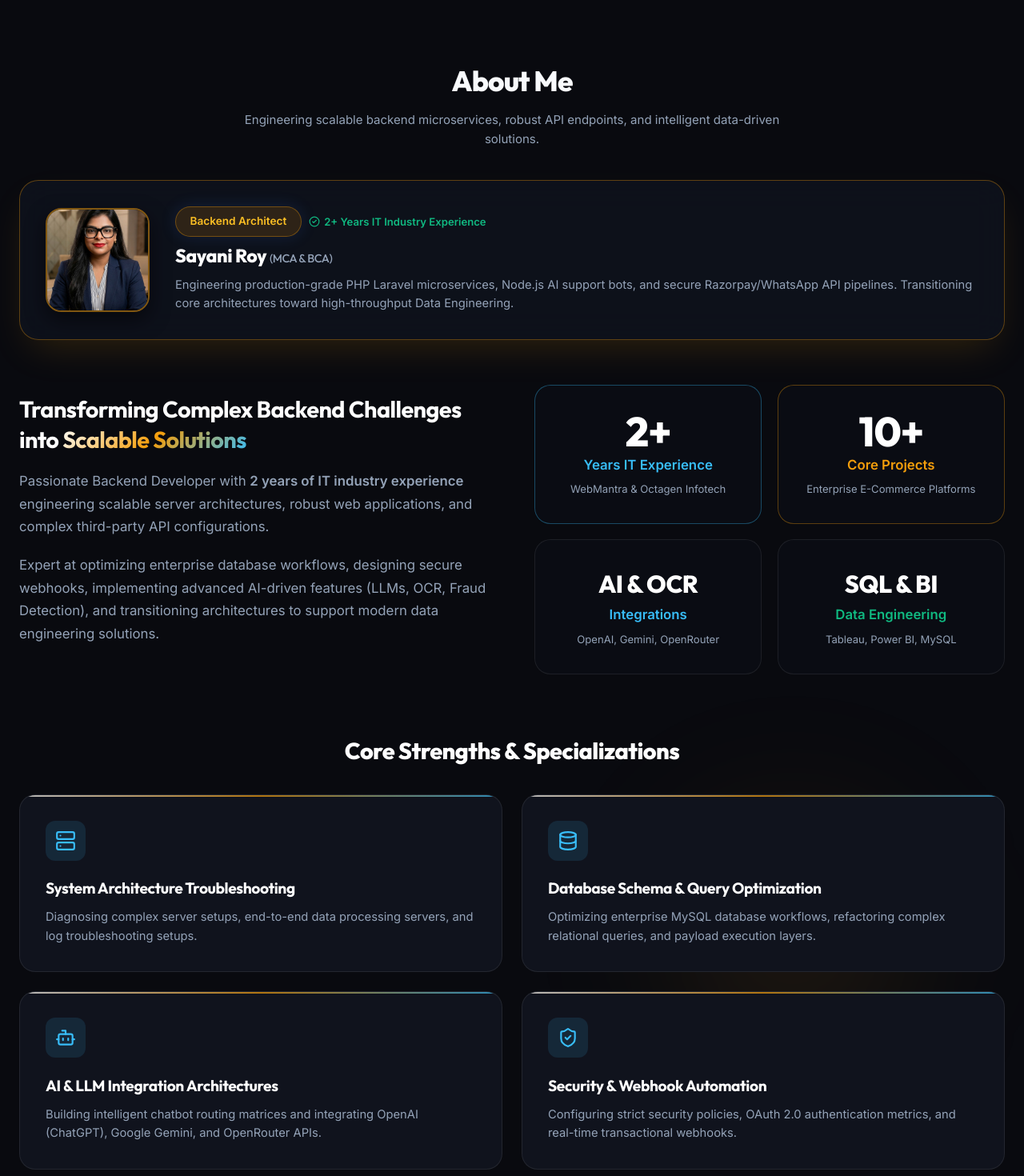
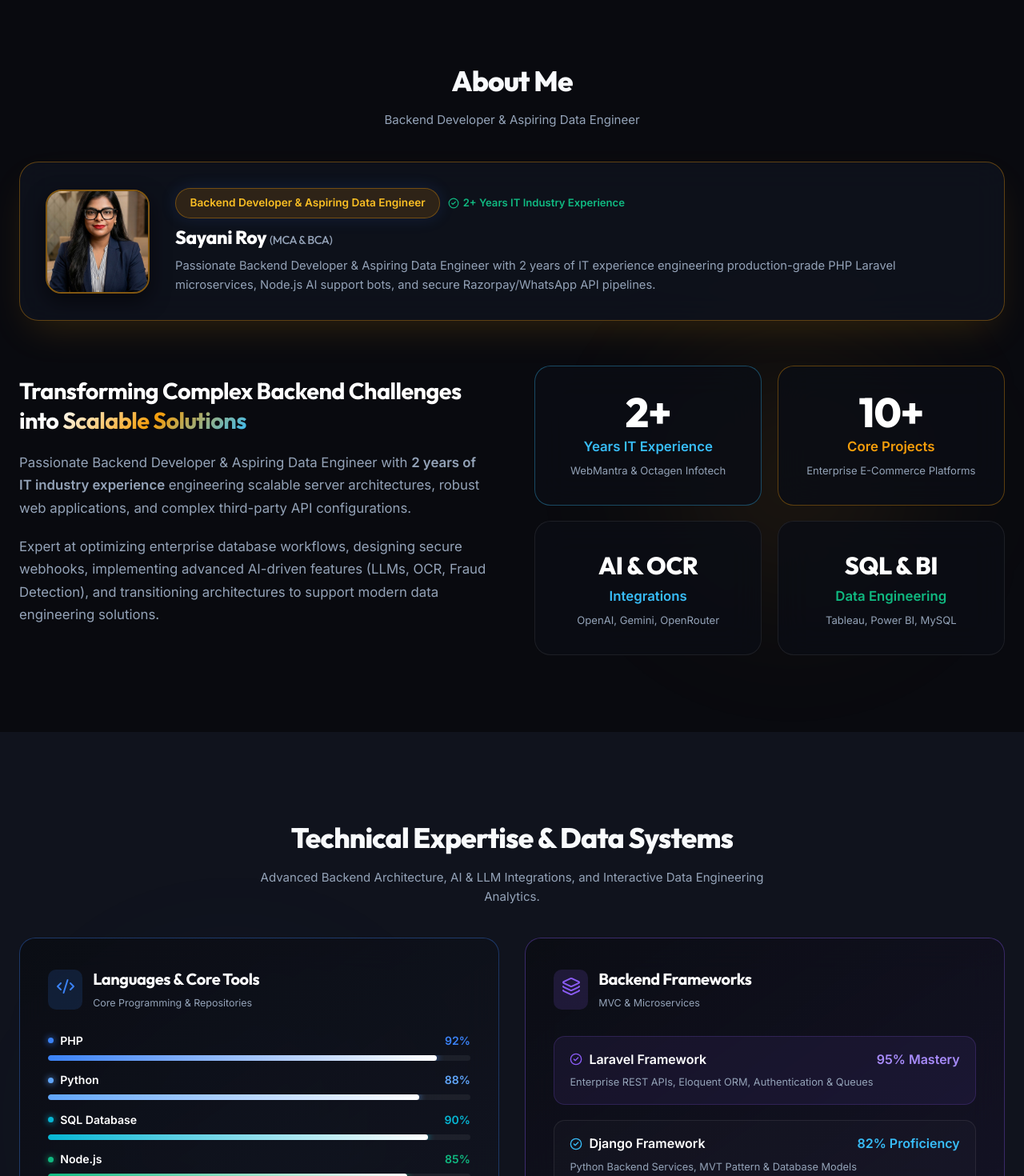
Before and after one commit to TechHub88/portfolio, a React (Vite) app: page / in a window 1280 px wide. Shown: the part 1300-2770 px from the top of the page at 80% size. Built offline with nearby package versions, Linux system fonts and the light colour scheme.

Commit message:
Update bio, remove unwanted sections, add Docker and CI/CD skills

```diff
--- a/src/components/About.jsx
+++ b/src/components/About.jsx
@@ -1,6 +1,6 @@
 import React, { useState, useEffect, useRef } from 'react';
 import { motion } from 'framer-motion';
-import { Database, ShieldCheck, Server, Bot, MapPin, Award, CheckCircle2 } from 'lucide-react';
+import { CheckCircle2 } from 'lucide-react';
 
 const CountUp = ({ endValue, duration = 2, hasPlus = false }) => {
   const [count, setCount] = useState(0);
@@ -50,29 +50,6 @@ const CountUp = ({ endValue, duration = 2, hasPlus = false }) => {
   );
 };
 
-const coreStrengths = [
-  {
-    icon: Server,
-    title: 'System Architecture Troubleshooting',
-    description: 'Diagnosing complex server setups, end-to-end data processing servers, and log troubleshooting setups.'
-  },
-  {
-    icon: Database,
-    title: 'Database Schema & Query Optimization',
-    description: 'Optimizing enterprise MySQL database workflows, refactoring complex relational queries, and payload execution layers.'
-  },
-  {
-    icon: Bot,
-    title: 'AI & LLM Integration Architectures',
-    description: 'Building intelligent chatbot routing matrices and integrating OpenAI (ChatGPT), Google Gemini, and OpenRouter APIs.'
-  },
-  {
-    icon: ShieldCheck,
-    title: 'Security & Webhook Automation',
-    description: 'Configuring strict security policies, OAuth 2.0 authentication metrics, and real-time transactional webhooks.'
-  }
-];
-
 const About = () => {
   return (
     <section id="about" style={{ position: 'relative', overflow: 'hidden', padding: '6rem 0' }}>
@@ -93,7 +70,7 @@ const About = () => {
       <div className="container">
         <h2 className="section-title">About Me</h2>
         <p className="section-subtitle">
-          Engineering scalable backend microservices, robust API endpoints, and intelligent data-driven solutions.
+          Backend Developer & Aspiring Data Engineer
         </p>
 
         {/* SECOND CREATIVE PORTRAIT SHOWCASE CARD */}
@@ -121,7 +98,7 @@ const About = () => {
             <div>
               <div style={{ display: 'flex', alignItems: 'center', gap: '0.6rem', marginBottom: '0.3rem', flexWrap: 'wrap' }}>
                 <span className="badge" style={{ background: 'rgba(245, 158, 11, 0.14)', color: '#fbbf24', borderColor: 'rgba(245, 158, 11, 0.35)' }}>
-                  Backend Architect
+                  Backend Developer & Aspiring Data Engineer
                 </span>
                 <span style={{ fontSize: '0.82rem', color: 'var(--accent-emerald)', display: 'flex', alignItems: 'center', gap: '0.3rem', fontWeight: 600 }}>
                   <CheckCircle2 size={14} /> 2+ Years IT Industry Experience
@@ -133,14 +110,14 @@ const About = () => {
               </h3>
 
               <p style={{ color: 'var(--text-muted)', fontSize: '0.92rem', lineHeight: 1.6 }}>
-                Engineering production-grade PHP Laravel microservices, Node.js AI support bots, and secure Razorpay/WhatsApp API pipelines. Transitioning core architectures toward high-throughput Data Engineering.
+                Passionate Backend Developer & Aspiring Data Engineer with 2 years of IT experience engineering production-grade PHP Laravel microservices, Node.js AI support bots, and secure Razorpay/WhatsApp API pipelines.
               </p>
             </div>
           </div>
         </motion.div>
 
         {/* Profile Narrative & 4-Card Metrics Grid */}
-        <div className="grid grid-cols-2" style={{ alignItems: 'center', gap: '3.5rem', marginBottom: '4.5rem' }}>
+        <div className="grid grid-cols-2" style={{ alignItems: 'center', gap: '3.5rem' }}>
 
           <motion.div
             initial={{ opacity: 0, x: -30 }}
@@ -153,7 +130,7 @@ const About = () => {
             </h3>
 
             <p style={{ fontSize: '1.05rem', marginBottom: '1.2rem', color: 'var(--text-muted)', lineHeight: 1.7 }}>
-              Passionate Backend Developer with <strong>2 years of IT industry experience</strong> engineering scalable server architectures, robust web applications, and complex third-party API configurations.
+              Passionate Backend Developer & Aspiring Data Engineer with <strong>2 years of IT industry experience</strong> engineering scalable server architectures, robust web applications, and complex third-party API configurations.
             </p>
 
             <p style={{ fontSize: '1.05rem', marginBottom: '1.5rem', color: 'var(--text-muted)', lineHeight: 1.7 }}>
@@ -200,42 +177,6 @@ const About = () => {
 
         </div>
 
-        {/* Core Strengths Section */}
-        <h3 style={{ fontSize: '1.8rem', color: '#fff', marginBottom: '2rem', textAlign: 'center', fontWeight: 800 }}>
-          Core Strengths & Specializations
-        </h3>
-
-        <div className="grid grid-cols-2" style={{ gap: '1.5rem' }}>
-          {coreStrengths.map((item, idx) => {
-            const IconComponent = item.icon;
-            return (
-              <motion.div
-                key={idx}
-                initial={{ opacity: 0, y: 20 }}
-                whileInView={{ opacity: 1, y: 0 }}
-                viewport={{ once: true }}
-                transition={{ duration: 0.5, delay: idx * 0.1 }}
-                className="animated-border-card"
-              >
-                <div style={{ padding: '2rem', height: '100%' }}>
-                  <div style={{
-                    width: '50px', height: '50px',
-                    borderRadius: '12px',
-                    background: 'rgba(56, 189, 248, 0.12)',
-                    display: 'flex', justifyContent: 'center', alignItems: 'center',
-                    marginBottom: '1.2rem',
-                    color: 'var(--accent-primary)'
-                  }}>
-                    <IconComponent size={26} />
-                  </div>
-                  <h4 style={{ fontSize: '1.2rem', color: '#fff', marginBottom: '0.6rem' }}>{item.title}</h4>
-                  <p style={{ fontSize: '0.92rem', color: 'var(--text-muted)', lineHeight: 1.6 }}>{item.description}</p>
-                </div>
-              </motion.div>
-            );
-          })}
-        </div>
-
       </div>
     </section>
   );
--- a/src/components/Hero.jsx
+++ b/src/components/Hero.jsx
@@ -90,10 +90,7 @@ const TypewriterParagraph = ({ text, delay = 600 }) => {
 
 const Hero = ({ onOpenModal }) => {
   const typewriterRoles = [
-    'Backend Developer & Aspiring Data Engineer',
-    'Core PHP Laravel & Node.js Architect',
-    'AI Microservices & Webhook Engineer',
-    'Database Schema & Query Specialist'
+    'Backend Developer & Aspiring Data Engineer'
   ];
 
   const paragraphText = "Passionate Backend Developer with 2 years of IT industry experience engineering scalable server architectures, enterprise API configurations, and AI-driven microservices. Transitioning architectures to support high-throughput data solutions.";
@@ -135,18 +132,6 @@ const Hero = ({ onOpenModal }) => {
             animate={{ opacity: 1, y: 0 }}
             transition={{ duration: 0.8 }}
           >
-            {/* Live Availability Status */}
-            <motion.div
-              initial={{ opacity: 0, x: -20 }}
-              animate={{ opacity: 1, x: 0 }}
-              transition={{ delay: 0.2 }}
-              className="badge"
-              style={{ marginBottom: '1.5rem', background: 'rgba(16, 185, 129, 0.1)', borderColor: 'rgba(16, 185, 129, 0.3)', color: '#34d399' }}
-            >
-              <span style={{ width: '8px', height: '8px', borderRadius: '50%', background: '#10b981', display: 'inline-block', boxShadow: '0 0 10px #10b981' }} />
-              Available for New Roles & Projects
-            </motion.div>
-
             {/* Title with Precise Hand-Drawn Doodle Squiggle Underline */}
             <h1 style={{ fontSize: 'clamp(2.1rem, 3.8vw, 3.1rem)', lineHeight: 1.12, marginBottom: '0.85rem', fontWeight: 800 }}>
               Hi, I'm{' '}
--- a/src/components/Navbar.jsx
+++ b/src/components/Navbar.jsx
@@ -78,8 +78,8 @@ const Navbar = ({ onOpenModal }) => {
             }}>
               SAYANI <span className="text-gradient">ROY</span>
             </span>
-            <span className="brand-subtitle" style={{ fontSize: '0.65rem', color: 'var(--accent-cyan)', letterSpacing: '0.16em', textTransform: 'uppercase', fontWeight: 700, marginTop: '-2px' }}>
-              Software & Backend Architecture
+            <span className="brand-subtitle" style={{ fontSize: '0.62rem', color: 'var(--accent-cyan)', letterSpacing: '0.12em', textTransform: 'uppercase', fontWeight: 700, marginTop: '-2px' }}>
+              Backend Developer & Aspiring Data Engineer
             </span>
           </div>
         </a>
--- a/src/components/Skills.jsx
+++ b/src/components/Skills.jsx
@@ -107,12 +107,14 @@ const Skills = () => {
               </div>
             </div>
 
-            <div style={{ display: 'flex', flexDirection: 'column', gap: '1rem', marginTop: '0.5rem' }}>
+            <div style={{ display: 'flex', flexDirection: 'column', gap: '0.85rem', marginTop: '0.5rem' }}>
               {[
                 { name: 'PHP', pct: 92, color: '#3b82f6' },
                 { name: 'Python', pct: 88, color: '#60a5fa' },
                 { name: 'SQL Database', pct: 90, color: '#06b6d4' },
                 { name: 'Node.js', pct: 85, color: '#10b981' },
+                { name: 'Docker', pct: 85, color: '#0ea5e9' },
+                { name: 'CI/CD Pipeline', pct: 84, color: '#a855f7' },
                 { name: 'JavaScript', pct: 85, color: '#f59e0b' },
                 { name: 'GitHub & GitLab', pct: 88, color: '#8b5cf6' }
               ].map((item, idx) => (
--- a/src/components/TechMarquee.jsx
+++ b/src/components/TechMarquee.jsx
@@ -6,6 +6,8 @@ const marqueeItems = [
   { name: 'PHP 8.2', icon: Server, color: '#8892be' },
   { name: 'Laravel 11', icon: Cpu, color: '#ff2d20' },
   { name: 'Node.js', icon: Terminal, color: '#5fa04e' },
+  { name: 'Docker', icon: Server, color: '#0ea5e9' },
+  { name: 'CI/CD Pipelines', icon: Zap, color: '#a855f7' },
   { name: 'MySQL Database', icon: Database, color: '#00758f' },
   { name: 'Gemini AI', icon: Bot, color: '#38bdf8' },
   { name: 'OpenAI API', icon: Sparkles, color: '#10a37f' },
```
